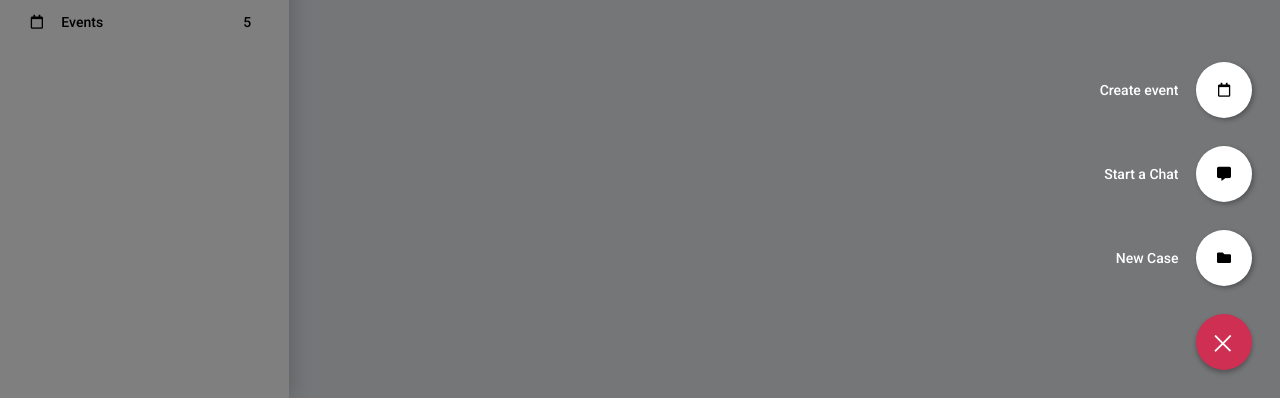
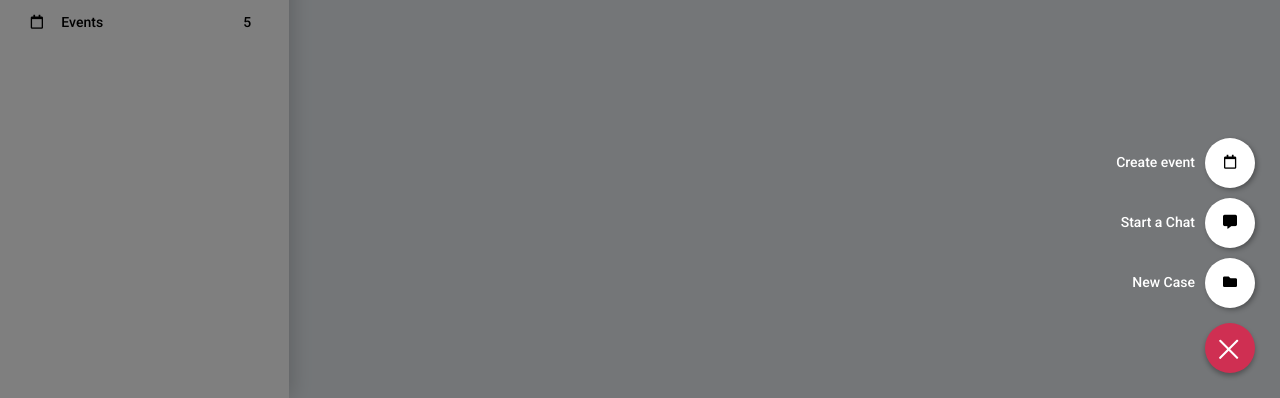
Before and after one commit to Apfii/prototypeVirtualTribunal, a website: page public/index.html in a window 1280 px wide. Both pictures are taken after a click on the button 1224 px from the left and 744 px from the top of the page. Shown: the part 402-800 px from the top of the page. Drawn offline with Linux system fonts and the light colour scheme.

Commit message:
action buttons*

```diff
--- a/public/index.html
+++ b/public/index.html
@@ -12,7 +12,7 @@
     <script src="js/scripts.js"></script>
 </head>
 <body>
-    <div class="o-overlay is-hidden" id="js-overlay"></div>
+    <div class="o-overlay -hidden" id="js-overlay"></div>
     <button class="o-button profile-btn"><i class="fas fa-user"></i></button>
     <header class="mobile-header">
         <button class="o-button mobile-header__burger -new"><i class="fas fa-bars"></i></button>
@@ -158,19 +158,19 @@
     </main>
     <div class="quick-actions">
         <div class="quick-actions__container is-hidden" id="js-action-btns-container">
-            <a class="quick-actions__action">
+            <a class="quick-actions__action -hidden">
                 <label class="quick-actions__action-label">Create event </label>
                 <button class="o-button quick-actions__action-btn">
                     <i class="far fa-calendar"></i>
                 </button>
             </a>
-            <a class="quick-actions__action">
+            <a class="quick-actions__action -hidden">
                 <label class="quick-actions__action-label">Start a Chat</label>
                 <button class="o-button quick-actions__action-btn">
                     <i class="fas fa-comment-alt"></i>
                 </button>
             </a>
-            <a class="quick-actions__action">
+            <a class="quick-actions__action -hidden">
                 <label class="quick-actions__action-label">New Case</label>
                 <button class="o-button quick-actions__action-btn">
                     <i class="fas fa-folder"></i>
--- a/public/js/scripts.js
+++ b/public/js/scripts.js
@@ -109,20 +109,56 @@ var translateSlider = function(slider) {
 }
 
 // ==========================================================================
-// Overlay
+// Quick Action Menu
 // ==========================================================================
+var expandActionBtn;
+var overlay;
+var menuIsOpenned = false;
 window.onload = function() {
-    document.getElementById("js-expand-actions-btn").onclick = function(){
-        toggleClassOnElement("-tilted",document.getElementById("js-expand-actions-btn"));
-        toggleClassOnElement("is-hidden",document.getElementById("js-overlay"));
-        toggleClassOnElement("is-hidden",document.getElementById("js-action-btns-container"));
+    expandActionBtn = document.getElementById("js-expand-actions-btn");
+    overlay = document.getElementById("js-overlay");
+
+    expandActionBtn.onclick = overlay.onclick = function(){
+        toggleQuickActionButtons()
     };
 };
 
-function toggleClassOnElement(cssClass, element){
-    var hideClass = cssClass;
+function toggleQuickActionButtons(){
+    if(menuIsOpenned){
+        menuIsOpenned = false;
+        expandActionBtn.classList.remove("-tilted");
+        overlay.classList.add("-hidden");
 
-    element.classList.contains(hideClass)?
-    element.classList.remove(hideClass):
-    element.classList.add(hideClass);
+        var actions = Array.from(document.getElementsByClassName('quick-actions__action'));
+        for(var i=0;i<actions.length ;i++)
+        {
+            window.setTimeout(function(action){
+                if(!menuIsOpenned){
+                    action.classList.add("-hidden");
+                }
+            },100*i,actions[i]);
+        }
+        actions[actions.length -1].addEventListener('transitionend', function(element){
+            if(!menuIsOpenned){
+                document.getElementById("js-action-btns-container").classList.add("is-hidden");
+            }
+        }.bind(null, actions[actions.length -1]), false);
+
+    }
+    else{
+        menuIsOpenned = true;
+        expandActionBtn.classList.add("-tilted");
+        overlay.classList.remove("-hidden");
+        document.getElementById("js-action-btns-container").classList.remove("is-hidden");
+
+        var actions = Array.from(document.getElementsByClassName('quick-actions__action')).reverse();
+        for(var i=0;i<actions.length ;i++)
+        {
+            window.setTimeout(function(action){
+                if(menuIsOpenned){
+                    action.classList.remove("-hidden");
+                }
+            },150*i,actions[i]);
+        }
+    }
 }
--- a/scss/components/_quick-actions.scss
+++ b/scss/components/_quick-actions.scss
@@ -10,32 +10,73 @@
 
 .quick-actions__expand-btn {
     float: right;
-    padding: 1.2em;
     color: $white;
     cursor: pointer;
     background-color: $important;
     box-shadow: 2px 2px 5px rgba(0, 0, 0, 0.3);
     transition: transform 0.5s;
+    padding: 12px;
 }
 .quick-actions__expand-btn.-tilted {
     transform: rotate(45deg);
 }
 .quick-actions__container{
+    display:block;
+    position:relative;
+
+    height: 160px;
+    width:50px;
+    margin-bottom:25px;
+}
+
+$transtion-time: 0.5s;
+.quick-actions__action {
     display:flex;
-    flex-direction: column;
-    align-items: flex-end;
+    justify-content: center;
+    align-items:center;
+    margin:10px 0;
+    cursor: pointer;
+    bottom:0;
+    height:50px;
+    width:100%;
+    transition:
+        visibility $transtion-time;
+    > button {
+        transition:
+            height $transtion-time,
+            font-size $transtion-time,
+            width $transtion-time,
+            padding $transtion-time
+    }
+    > label {
+        transition:
+            font-size $transtion-time
+    }
 }
-.quick-actions__action {
-    padding-bottom: $o-button-margin;
-    cursor: pointer;
+
+.quick-actions__action.-hidden {
+    visibility: hidden;
+    > button {
+        font-size:0;
+        height:0;
+        width:0;
+        padding:0;
+    }
+    > label {
+        font-size:0;
+    }
 }
+
 .quick-actions__action-label {
+    position:absolute;
+    right:calc(100% + 10px);
     color:$white;
     font-weight: $medium;
-    margin-right:1em;
     cursor: inherit;
+    white-space: nowrap;
 }
 .quick-actions__action-btn {
-    padding: 1.2em;
+    display:inline-block;
+    margin:auto;
     box-shadow: 2px 2px 5px rgba(0, 0, 0, 0.3);
 }
--- a/scss/objects/_overlay.scss
+++ b/scss/objects/_overlay.scss
@@ -9,6 +9,9 @@
     bottom: 0;
     background-color: rgba(0,0,0,0.5);
     z-index: 10;
-    cursor: pointer;
-    transition: opacity 0.5s;
+    transition: opacity 0.5s, visibility 0.5s;
 }
+.o-overlay.-hidden{
+    visibility: hidden;
+    opacity:0;
+}
--- a/scss/settings/_settings.scss
+++ b/scss/settings/_settings.scss
@@ -65,8 +65,8 @@ $padding: $unit;
 $link-v-pad: 20px;
 
 // o-button
-$o-button-margin:2em;
-$o-button-size:4em;
+$o-button-margin:25px;
+$o-button-size: 50px;
 
 // Mobile header
 $mobile-header-height: $o-button-size + 2*$o-button-margin;
```
Also changed, not shown: public/css/main.css.
